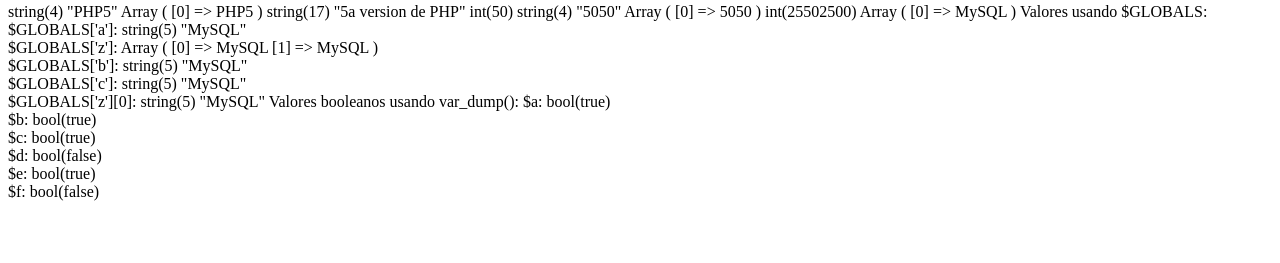
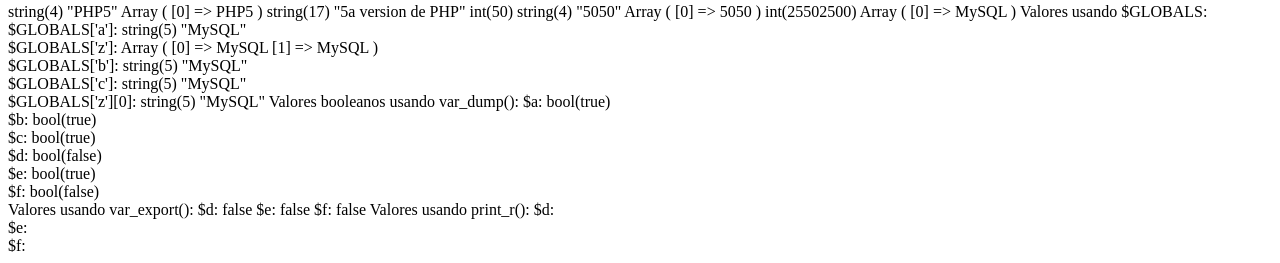
Before and after one commit to Mayleth-Cruz/tec_web, a PHP site: page /xhtml.php in a window 1280 px wide. Shown: the part 647-910 px from the top of the page. Before the commit the page ends 848 px from the top, so only its background shows below. Run offline with PHP 8.4, Linux system fonts and the light colour scheme.

Commit message:
Ejercicio 6 continuacion

```diff
--- a/practicas/p05/xhtml.php
+++ b/practicas/p05/xhtml.php
@@ -112,4 +112,31 @@ var_dump((bool) $e);
 echo '<br> ';
 echo "\$f: ";
 var_dump((bool) $f);
+echo '<br> ';
+
+$a = "0";
+$b = "TRUE";
+$c = FALSE;
+$d = ($a OR $b);
+$e = ($a AND $c);
+$f = ($a XOR $b);
+
+
+echo "Valores usando var_export():\n";
+echo "\$d: " . var_export($d, true) . "\n";
+echo "\$e: " . var_export($e, true) . "\n";
+echo "\$f: " . var_export($f, true) . "\n";
+
+
+echo "Valores usando print_r():\n";
+echo "\$d: ";
+print_r($d);
+echo '<br> ';
+echo "\$e: ";
+print_r($e);
+echo '<br> ';
+echo "\$f: ";
+print_r($f);
+echo '<br> ';
+
 ?>
```
